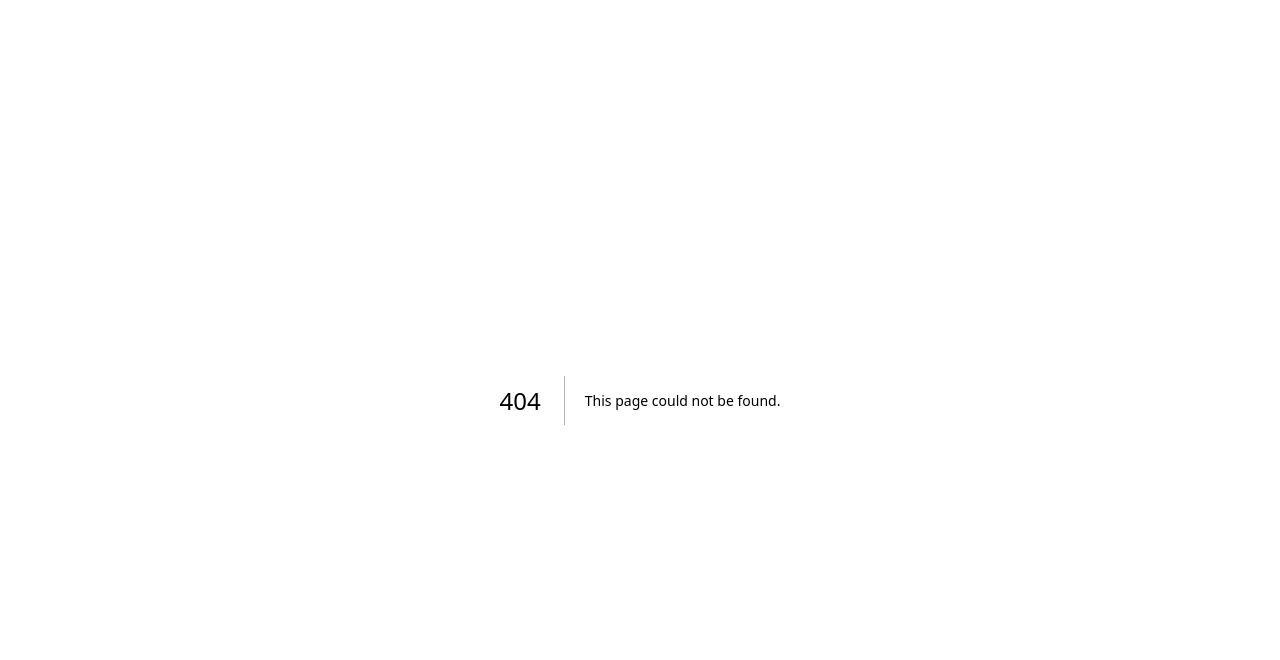
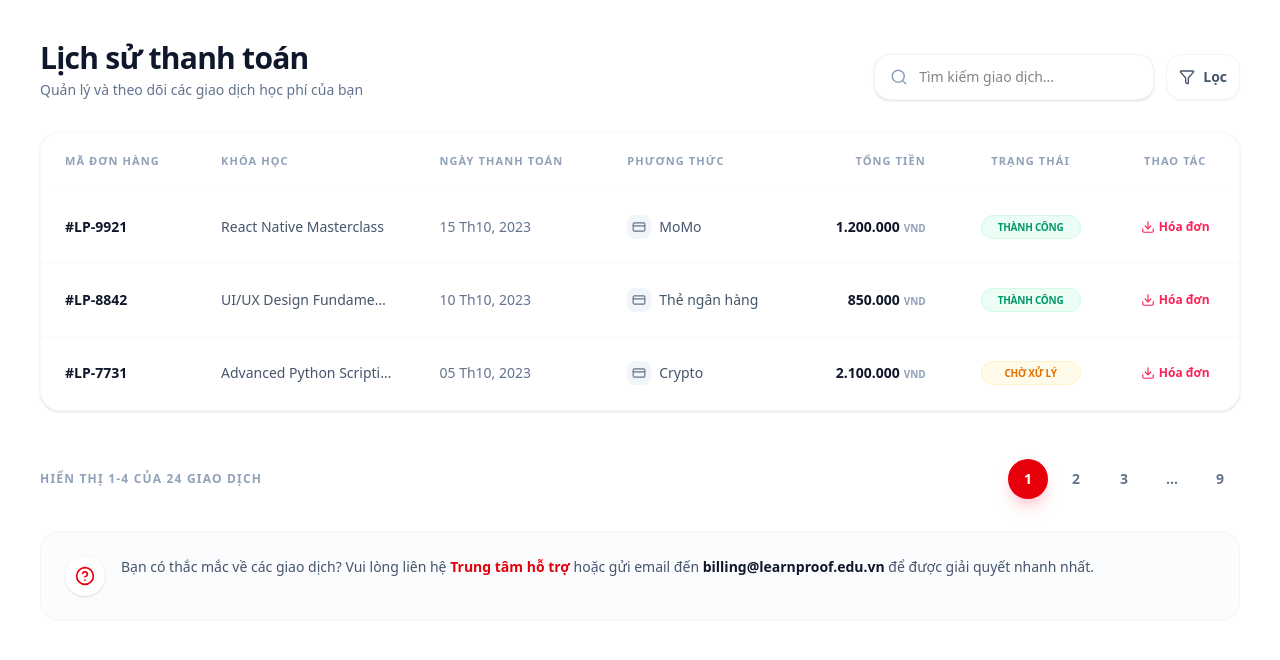
Before and after one commit to Edward205204/FE_Learn_Proof, a Next.js app: page /payment-history in a window 1280 px wide. Before the commit this address had no page. Shown: the top 660 px of the page. Built offline with nearby package versions, Linux system fonts and the light colour scheme.

Commit message:
feat: Tao trang lich su thanh toan close #46

```diff
--- /dev/null
+++ b/src/app/(learner)/_components/transaction-table.tsx
@@ -0,0 +1,79 @@
+// src/app/(learner)/payment/history/_components/transaction-table.tsx
+'use client'
+
+import { Download, CreditCard } from 'lucide-react'
+import { Transaction } from '../_utils/zod'
+import { cn } from '@/lib/utils'
+import { useState, useEffect } from 'react'
+
+interface TransactionTableProps {
+    data: Transaction[]
+}
+
+export function TransactionTable({ data }: TransactionTableProps) {
+    const [isClient, setIsClient] = useState(false)
+
+    // Đảm bảo component chỉ render nội dung sau khi đã mount ở phía Client
+    useEffect(() => {
+        setIsClient(true)
+    }, [])
+
+    // Trong khi chờ đợi Client-side, trả về null hoặc Skeleton để tránh Hydration Mismatch
+    if (!isClient) return <div className="w-full h-64 bg-slate-50 animate-pulse rounded-3xl" />
+
+    return (
+        <div className="w-full overflow-x-auto bg-white rounded-3xl border border-slate-50 shadow-sm">
+            <table className="w-full text-left border-collapse">
+                <thead>
+                    <tr className="border-b border-slate-50 text-[11px] font-extrabold text-slate-400 uppercase tracking-widest">
+                        <th className="px-6 py-5">Mã đơn hàng</th>
+                        <th className="px-6 py-5">Khóa học</th>
+                        <th className="px-6 py-5">Ngày thanh toán</th>
+                        <th className="px-6 py-5">Phương thức</th>
+                        <th className="px-6 py-5 text-right">Tổng tiền</th>
+                        <th className="px-6 py-5 text-center">Trạng thái</th>
+                        <th className="px-6 py-5 text-center">Thao tác</th>
+                    </tr>
+                </thead>
+                <tbody className="text-sm font-medium text-slate-600">
+                    {data.map((item) => (
+                        <tr key={item.id} className="border-b border-slate-50 hover:bg-slate-50/50 transition-colors">
+                            <td className="px-6 py-6 font-bold text-slate-900">{item.orderCode}</td>
+                            <td className="px-6 py-6 max-w-[200px] truncate">{item.courseName}</td>
+                            <td className="px-6 py-6 text-slate-500">{item.paymentDate}</td>
+                            <td className="px-6 py-6">
+                                <span className="flex items-center gap-2">
+                                    <div className="w-6 h-6 bg-slate-100 rounded-lg flex items-center justify-center text-slate-500">
+                                        <CreditCard size={14} />
+                                    </div>
+                                    {item.paymentMethod}
+                                </span>
+                            </td>
+                            <td className="px-6 py-6 text-right font-black text-slate-900">
+                                {item.amount.toLocaleString('vi-VN')}
+                                <span className="ml-1 text-[10px] text-slate-400 uppercase">vnd</span>
+                            </td>
+                            <td className="px-6 py-6 text-center">
+                                {/* Badge trạng thái theo thiết kế */}
+                                <span className={cn(
+                                    "px-3 py-1 rounded-full text-[10px] font-extrabold uppercase tracking-tight border inline-block min-w-[100px]",
+                                    item.status === 'SUCCESS' ? "bg-emerald-50 text-emerald-600 border-emerald-100" :
+                                        item.status === 'PENDING' ? "bg-amber-50 text-amber-600 border-amber-100" :
+                                            "bg-rose-50 text-rose-600 border-rose-100"
+                                )}>
+                                    {item.status === 'SUCCESS' ? 'Thành công' : item.status === 'PENDING' ? 'Chờ xử lý' : 'Thất bại'}
+                                </span>
+                            </td>
+                            <td className="px-6 py-6 text-center">
+                                <button className="text-rose-500 hover:text-rose-700 transition-colors flex items-center justify-center gap-1 mx-auto font-bold text-xs group">
+                                    <Download size={14} className="group-hover:translate-y-0.5 transition-transform" />
+                                    <span className="hidden md:inline">Hóa đơn</span>
+                                </button>
+                            </td>
+                        </tr>
+                    ))}
+                </tbody>
+            </table>
+        </div>
+    )
+}
--- a/src/app/(learner)/_utils/zod.ts
+++ b/src/app/(learner)/_utils/zod.ts
@@ -30,3 +30,15 @@ export const orderConfirmationSchema = z.object({
 // Xuất các Type để dùng cho TypeScript an toàn
 export type CouponValues = z.infer<typeof couponSchema>;
 export type OrderConfirmationValues = z.infer<typeof orderConfirmationSchema>;
+
+export const transactionSchema = z.object({
+    id: z.string(),
+    orderCode: z.string(),
+    courseName: z.string(),
+    amount: z.number(),
+    paymentDate: z.string(),
+    paymentMethod: z.string(),
+    status: z.enum(['SUCCESS', 'PENDING', 'FAILED']), //
+});
+
+export type Transaction = z.infer<typeof transactionSchema>;
--- /dev/null
+++ b/src/app/(learner)/payment-history/page.tsx
@@ -0,0 +1,69 @@
+// src/app/(learner)/payment/history/page.tsx
+
+import { Search, Filter, HelpCircle } from 'lucide-react'
+import { TransactionTable } from '../_components/transaction-table'
+import { Button } from '@/components/ui/button'
+import { cn } from '@/lib/utils';
+
+// Mock data bám sát thiết kế
+const MOCK_TRANSACTIONS = [
+    { id: '1', orderCode: '#LP-9921', courseName: 'React Native Masterclass', amount: 1200000, paymentDate: '15 Th10, 2023', paymentMethod: 'MoMo', status: 'SUCCESS' },
+    { id: '2', orderCode: '#LP-8842', courseName: 'UI/UX Design Fundamentals', amount: 850000, paymentDate: '10 Th10, 2023', paymentMethod: 'Thẻ ngân hàng', status: 'SUCCESS' },
+    { id: '3', orderCode: '#LP-7731', courseName: 'Advanced Python Scripting', amount: 2100000, paymentDate: '05 Th10, 2023', paymentMethod: 'Crypto', status: 'PENDING' },
+];
+
+export default function PaymentHistoryPage() {
+    return (
+        <div className="max-w-7xl mx-auto p-6 md:p-10 space-y-8">
+            {/* Header Section */}
+            <div className="flex flex-col md:flex-row md:items-end justify-between gap-4">
+                <div>
+                    <h1 className="text-3xl font-black text-slate-900 tracking-tight">Lịch sử thanh toán</h1>
+                    <p className="text-slate-500 mt-1 text-sm font-medium">Quản lý và theo dõi các giao dịch học phí của bạn</p>
+                </div>
+
+                {/* Search & Filter */}
+                <div className="flex items-center gap-3">
+                    <div className="relative group">
+                        <Search className="absolute left-4 top-1/2 -translate-y-1/2 text-slate-400 group-focus-within:text-primary transition-colors" size={18} />
+                        <input
+                            placeholder="Tìm kiếm giao dịch..."
+                            className="pl-11 pr-4 py-3 bg-white border border-slate-100 rounded-2xl text-sm focus:outline-none focus:ring-2 focus:ring-primary/10 w-[280px] transition-all shadow-sm"
+                        />
+                    </div>
+                    <Button variant="outline" className="rounded-2xl border-slate-100 h-[46px] px-5 gap-2 font-bold text-slate-600">
+                        <Filter size={18} /> Lọc
+                    </Button>
+                </div>
+            </div>
+
+            {/* Main Table Content */}
+            <TransactionTable data={MOCK_TRANSACTIONS as any} />
+
+            {/* Pagination & Summary */}
+            <div className="flex flex-col md:flex-row items-center justify-between gap-4 pt-4">
+                <p className="text-xs font-bold text-slate-400 uppercase tracking-widest">Hiển thị 1-4 của 24 giao dịch</p>
+                <div className="flex gap-2">
+                    {[1, 2, 3, '...', 9].map((p, i) => (
+                        <button key={i} className={cn(
+                            "w-10 h-10 rounded-full flex items-center justify-center text-sm font-black transition-all",
+                            p === 1 ? "bg-primary text-white shadow-lg shadow-rose-200" : "bg-white text-slate-500 hover:bg-slate-50"
+                        )}>
+                            {p}
+                        </button>
+                    ))}
+                </div>
+            </div>
+
+            {/* Footer Info Box */}
+            <div className="bg-slate-50/50 rounded-3xl p-6 border border-slate-100 flex items-start gap-4">
+                <div className="h-10 w-10 bg-white rounded-full flex items-center justify-center text-primary shadow-sm shrink-0">
+                    <HelpCircle size={20} />
+                </div>
+                <div className="text-sm text-slate-600 leading-relaxed">
+                    Bạn có thắc mắc về các giao dịch? Vui lòng liên hệ <span className="font-bold text-primary cursor-pointer hover:underline">Trung tâm hỗ trợ</span> hoặc gửi email đến <span className="font-bold text-slate-900">billing@learnproof.edu.vn</span> để được giải quyết nhanh nhất.
+                </div>
+            </div>
+        </div>
+    )
+}
```
